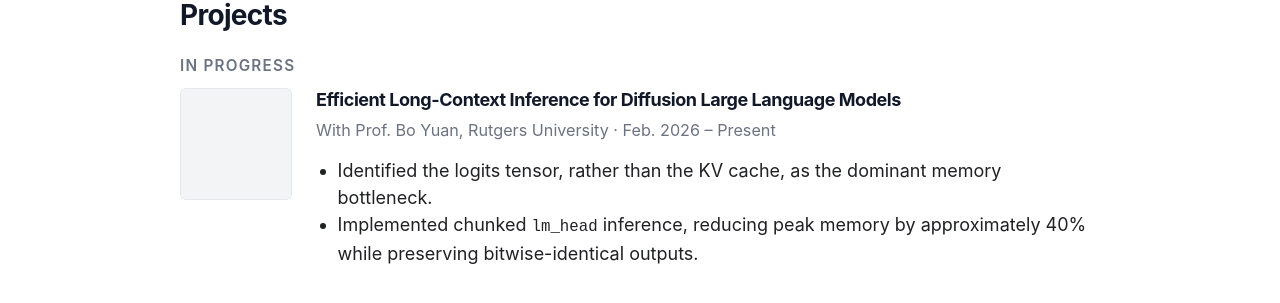
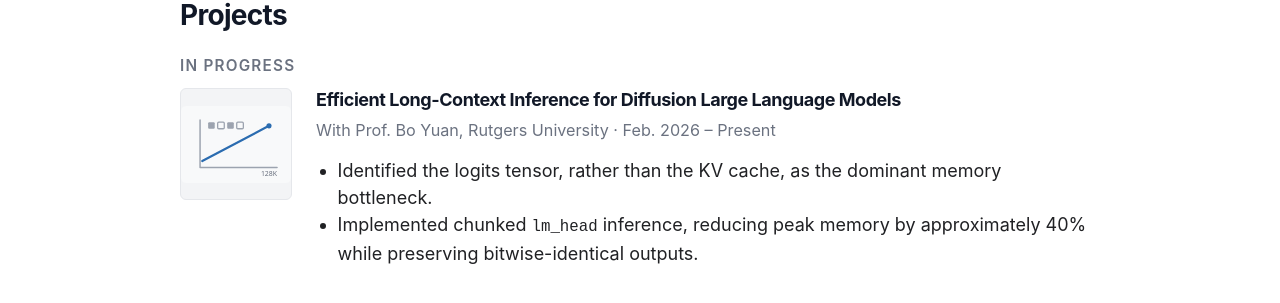
Before and after one commit to fangyiyu02/fangyiyu02.github.io, a Jekyll site: the page built from index.md, in a window 1280 px wide. Shown: the part 816-1119 px from the top of the page. Built offline with Jekyll 4.4.1, drawn with Linux system fonts in a browser that asks for light colours; a style sheet for code colours, icons or effects is not loaded; our own code applies the rules of GitHub Pages for plain Markdown files.

Commit message:
Add long-context dLLM illustration to project thumbnail

```diff
--- a/index.md
+++ b/index.md
@@ -7,7 +7,9 @@ layout: homepage
 ### In Progress
 
 <div class="project-row" markdown="1">
-<div class="project-thumbnail" aria-hidden="true"></div>
+<div class="project-thumbnail">
+  <img src="{{ '/assets/img/efficient-long-context.svg' | relative_url }}" alt="Long-context dLLM inference: memory grows with context length up to 128K" width="300" height="210" />
+</div>
 <div class="project-body" markdown="1">
 
 #### Efficient Long-Context Inference for Diffusion Large Language Models
```
Also changed, not shown: assets/img/efficient-long-context.svg (added).
